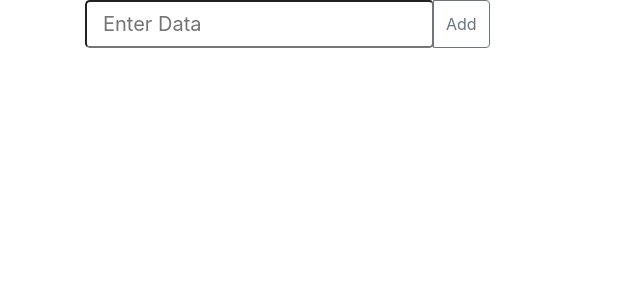
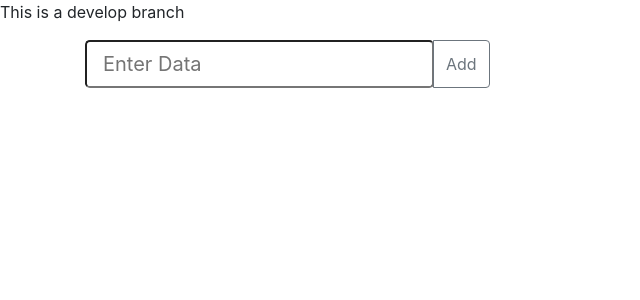
Before and after one commit to Antony-jeban/TodoList, an Angular app: page / in a window 1280 px wide. Shown: the top 300 px of the page, without its empty margins (0-640 px from the left). Built offline with nearby package versions, Linux system fonts and the light colour scheme.

Commit message:
Update app.component.html

```diff
--- a/src/app/app.component.html
+++ b/src/app/app.component.html
@@ -1,3 +1,5 @@
+<p>This is a develop branch</p>
+
 <div class="container">
     <div class="input-group mb-3">
         <input type="text" [(ngModel)]="item" class="form-control-lg" placeholder="Enter Data">
```
